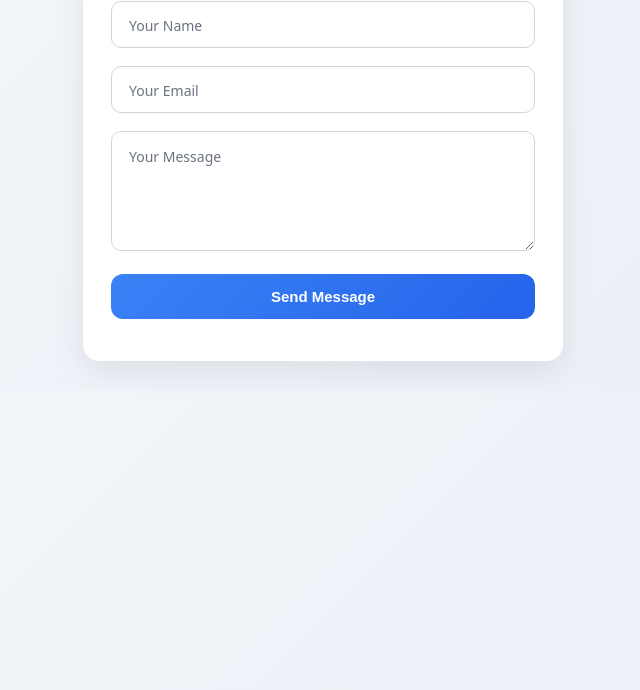
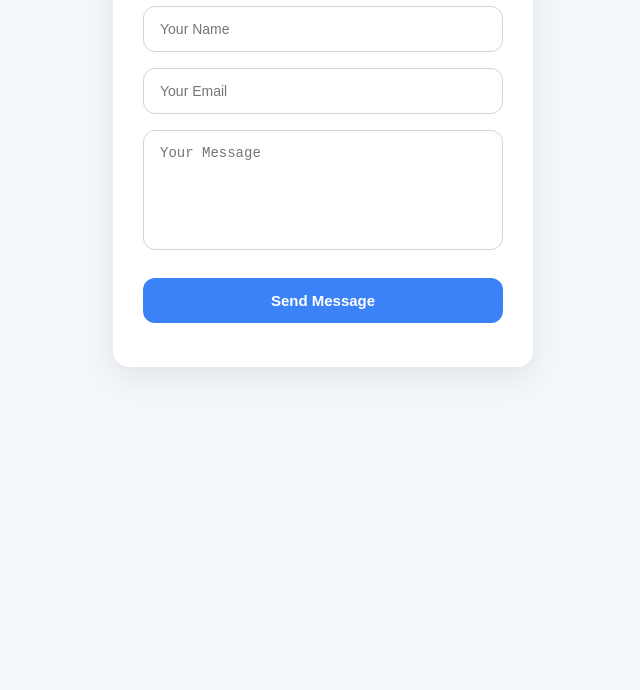
Before and after one commit to fithvang/WellnessAdultDayServices, a plain HTML site: page index.html in a window 1280 px wide. Shown: the part 110-800 px from the top of the page, without its empty margins (317-957 px from the left). Drawn offline with Linux system fonts and the light colour scheme.

Commit message:
Update index.html

```diff
--- a/index.html
+++ b/index.html
@@ -2,7 +2,7 @@
 <html lang="en">
 <head>
   <meta charset="UTF-8">
-  <title>Contact Us</title>
+  <title>Contact Us | WADS</title>
 
   <!-- EmailJS -->
   <script src="https://cdn.emailjs.com/dist/email.min.js"></script>
@@ -19,104 +19,78 @@
 
     body {
       margin: 0;
-      padding: 30px;
-      font-family: system-ui, -apple-system, BlinkMacSystemFont, "Segoe UI", Roboto, sans-serif;
-      background: linear-gradient(135deg, #f4f7fb, #e9eef5);
+      padding: 40px 20px;
+      font-family: -apple-system, BlinkMacSystemFont, "Segoe UI", Roboto, Arial, sans-serif;
+      background: #f3f6fb;
+    }
+
+    .contact-wrapper {
+      max-width: 420px;
+      margin: auto;
     }
 
     .contact-card {
-      max-width: 480px;
-      margin: auto;
-      background: #fff;
-      padding: 28px;
+      background: #ffffff;
       border-radius: 16px;
+      padding: 30px;
       box-shadow: 0 10px 30px rgba(0,0,0,0.08);
     }
 
-    h2 {
+    .contact-card h3 {
       margin: 0 0 20px;
-      font-size: 24px;
+      font-size: 22px;
       font-weight: 600;
+      color: #111827;
     }
 
-    .field {
-      position: relative;
-      margin-bottom: 18px;
+    .form-field {
+      margin-bottom: 16px;
     }
 
-    .field input,
-    .field textarea {
+    .form-field input,
+    .form-field textarea {
       width: 100%;
-      padding: 14px 12px;
-      border-radius: 10px;
+      padding: 14px 16px;
+      border-radius: 12px;
       border: 1px solid #d1d5db;
-      font-size: 15px;
-      outline: none;
-      background: #fff;
-      transition: border 0.2s, box-shadow 0.2s;
+      font-size: 14px;
+      background: #ffffff;
+      transition: border-color 0.2s, box-shadow 0.2s;
     }
 
-    .field textarea {
-      resize: vertical;
+    .form-field textarea {
+      resize: none;
       min-height: 120px;
     }
 
-    .field input:focus,
-    .field textarea:focus {
+    .form-field input:focus,
+    .form-field textarea:focus {
+      outline: none;
       border-color: #3b82f6;
       box-shadow: 0 0 0 4px rgba(59,130,246,0.15);
     }
 
-    .field label {
-      position: absolute;
-      left: 12px;
-      top: 50%;
-      transform: translateY(-50%);
-      background: white;
-      padding: 0 6px;
-      color: #6b7280;
-      font-size: 14px;
-      pointer-events: none;
-      transition: 0.2s ease;
-    }
-
-    .field textarea + label {
-      top: 16px;
-      transform: none;
-    }
-
-    .field input:focus + label,
-    .field input:not(:placeholder-shown) + label,
-    .field textarea:focus + label,
-    .field textarea:not(:placeholder-shown) + label {
-      top: -8px;
-      font-size: 12px;
-      color: #3b82f6;
-    }
-
-    button {
+    #send-btn {
       width: 100%;
       padding: 14px;
+      margin-top: 8px;
       border: none;
       border-radius: 12px;
-      background: linear-gradient(135deg, #3b82f6, #2563eb);
-      color: white;
+      background: #3b82f6;
+      color: #ffffff;
       font-size: 15px;
       font-weight: 600;
       cursor: pointer;
-      transition: transform 0.1s, box-shadow 0.1s;
+      transition: background 0.2s ease;
     }
 
-    button:hover {
-      transform: translateY(-1px);
-      box-shadow: 0 6px 16px rgba(59,130,246,0.3);
+    #send-btn:hover {
+      background: #2563eb;
     }
 
-    button:disabled {
-      opacity: 0.7;
+    #send-btn:disabled {
+      background: #9bbcff;
       cursor: not-allowed;
-      transform: none;
-      box-shadow: none;
     }
 
     #status {
@@ -129,7 +103,7 @@
       opacity: 0;
       height: 0;
       overflow: hidden;
-      transition: opacity 0.4s ease;
+      transition: opacity 0.3s ease;
     }
 
     #status.success {
@@ -144,28 +118,27 @@
 
 <body>
 
+<div class="contact-wrapper">
   <div class="contact-card">
     <form id="contact-form">
-    <h2>Contact Us</h2>
+      <h3>Contact Us</h3>
 
-    <div class="field">
-      <input type="text" name="from_name" required placeholder=" ">
-      <label>Your Name</label>
+      <div class="form-field">
+        <input type="text" name="from_name" placeholder="Your Name" required>
       </div>
 
-    <div class="field">
-      <input type="email" name="reply_to" required placeholder=" ">
-      <label>Your Email</label>
+      <div class="form-field">
+        <input type="email" name="reply_to" placeholder="Your Email" required>
       </div>
 
-    <div class="field">
-      <textarea name="message" required placeholder=" "></textarea>
-      <label>Your Message</label>
+      <div class="form-field">
+        <textarea name="message" placeholder="Your Message" required></textarea>
       </div>
 
       <button type="submit" id="send-btn">Send Message</button>
       <div id="status"></div>
     </form>
+  </div>
 </div>
 
 <script>
@@ -191,7 +164,7 @@ function showStatus(message, type) {
       statusDiv.className = "";
       statusDiv.style.visibility = "hidden";
       statusDiv.style.height = "0";
-    }, 400);
+    }, 300);
   }, 5000);
 }
 
@@ -209,14 +182,14 @@ form.addEventListener("submit", function(e) {
     this
   ).then(
     function() {
-      showStatus(`✅ Thanks, ${userName}! We’ll get back to you soon.`, "success");
+      showStatus(`Thank you, ${userName}. Your message has been sent.`, "success");
       form.reset();
       button.disabled = false;
       button.textContent = "Send Message";
     },
     function(error) {
       console.error(error);
-      showStatus(`❌ Message failed. Please try again.`, "error");
+      showStatus(`Message failed. Please try again.`, "error");
       button.disabled = false;
       button.textContent = "Send Message";
     }
```
Lines whose indentation alone changed are shown as unchanged.
